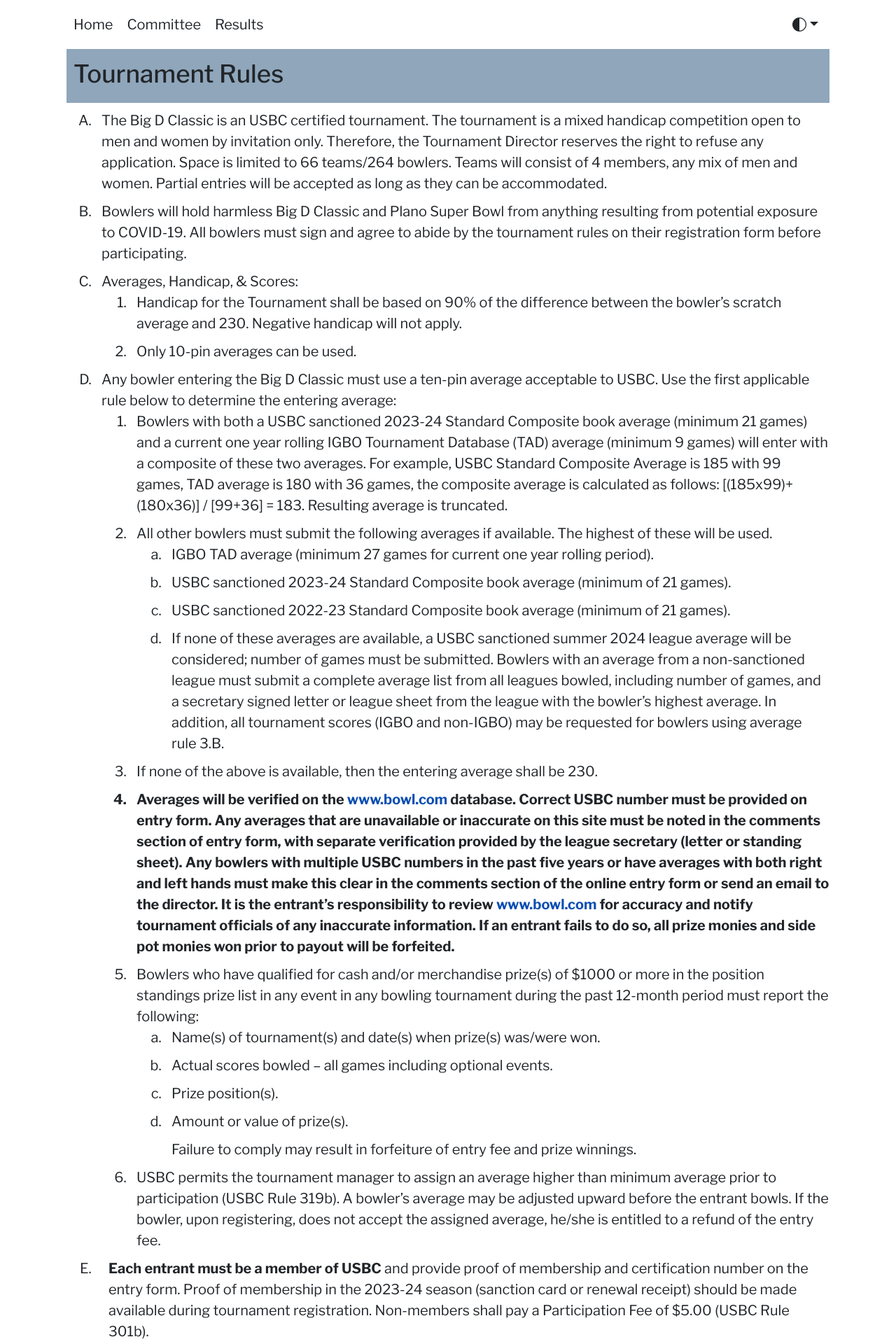
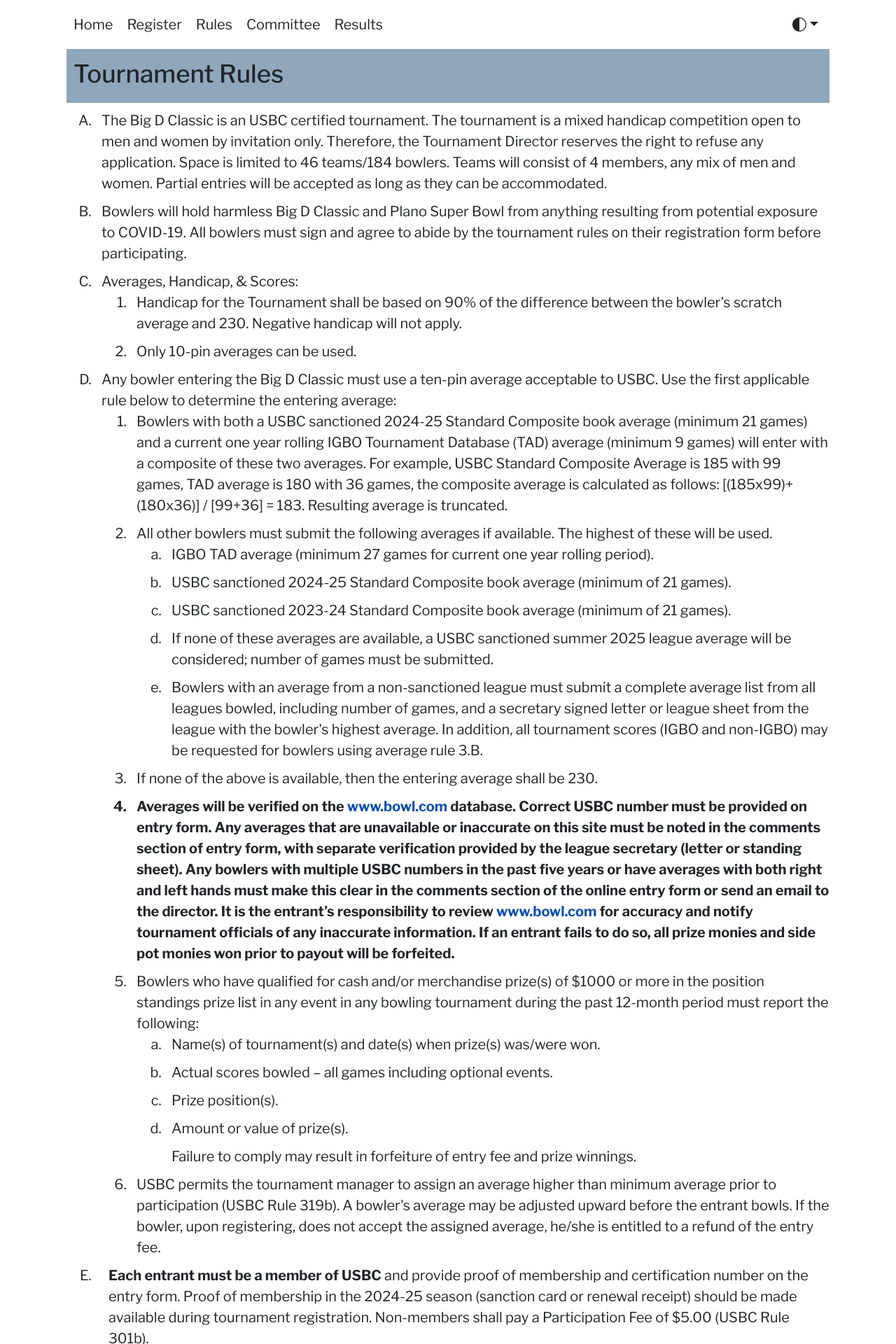
Before and after one commit to tournio/bigdclassic-nextjs, a Next.js app: page /rules in a window 1280 px wide. Shown: the top 1920 px of the page at 70% size. Built offline with nearby package versions, Linux system fonts and the light colour scheme; a web font is replaced by a local one.

Commit message:
Rule updates for 2025, open registration

```diff
--- a/src/components/Layout/Navigation.js
+++ b/src/components/Layout/Navigation.js
@@ -1,6 +1,7 @@
 import Link from "next/link";
 import ColorModeToggler from "../ColorModeToggler/ColorModeToggler";
 import {useRouter} from "next/router";
+import {REGISTER_URL} from "../../utils/misc";
 
 const Navigation = () => {
   const router = useRouter();
@@ -52,14 +53,14 @@
                   text: 'Home',
                 })}
 
-                {/*{navLink({*/}
-                {/*  path: 'https://www.tourn.io/tournaments/bigd-3-nov-2024',*/}
-                {/*  text: 'Register',*/}
-                {/*  // disabled: true,*/}
-                {/*  // title: 'Registration is not yet open',*/}
-                {/*  disabled: false,*/}
-                {/*  title: 'Register for our next Match Play Trios event!',*/}
-                {/*})}*/}
+                {navLink({
+                  path: REGISTER_URL,
+                  text: 'Register',
+                  // disabled: true,
+                  // title: 'Registration is not yet open',
+                  disabled: false,
+                  title: 'Register for the tournament',
+                })}
 
                 {/*<li className={`nav-item`}>*/}
                 {/*  <Link className={`nav-link`} href={'/#section-location'}>*/}
@@ -75,13 +76,13 @@
                 {/*  </Link>*/}
                 {/*</li>*/}
 
-                {/*{navLink({*/}
-                {/*  path: '/rules',*/}
-                {/*  text: 'Rules',*/}
-                {/*  // disabled: false,*/}
-                {/*  // disabled: true,*/}
-                {/*  title: '',*/}
-                {/*})}*/}
+                {navLink({
+                  path: '/rules',
+                  text: 'Rules',
+                  // disabled: false,
+                  // disabled: true,
+                  title: '',
+                })}
 
                 {/*{navLink({*/}
                 {/*  path: '/trios-rules',*/}
--- a/src/components/Rules/Rules.js
+++ b/src/components/Rules/Rules.js
@@ -1,5 +1,5 @@
+import React from "react";
 import styles from './Rules.module.scss';
-import React from "react";
 
 const Rules = () => {
   return (
@@ -15,7 +15,7 @@
       <ol>
         <li>The Big D Classic is an USBC certified tournament. The tournament is a mixed handicap competition open to
           men and women by invitation only. Therefore, the Tournament Director reserves the right to refuse any
-          application. Space is limited to 66 teams/264 bowlers. Teams will consist of 4 members, any mix of men and
+          application. Space is limited to 46 teams/184 bowlers. Teams will consist of 4 members, any mix of men and
           women. Partial entries will be accepted as long as they can be accommodated.
         </li>
         <li>Bowlers will hold harmless Big D Classic and Plano Super Bowl from anything resulting from potential
@@ -24,7 +24,7 @@
         </li>
         <li>Averages, Handicap, &amp; Scores:
           <ol>
-            <li>Handicap for the Tournament shall be based on 90% of the difference between the bowler’s scratch average
+            <li>Handicap for the Tournament shall be based on 90% of the difference between the bowler&apos;s scratch average
               and 230. Negative handicap will not apply.
             </li>
             <li>Only 10-pin averages can be used.</li>
@@ -34,7 +34,7 @@
           applicable rule below to determine the entering average:
           <ol>
             <li>
-              Bowlers with both a USBC sanctioned 2023-24 Standard Composite book average (minimum 21 games) and a
+              Bowlers with both a USBC sanctioned 2024-25 Standard Composite book average (minimum 21 games) and a
               current one year rolling IGBO Tournament Database (TAD) average (minimum 9 games) will enter with a
               composite of these two averages. For example, USBC Standard Composite Average is 185 with 99 games, TAD
               average is 180 with 36 games, the composite average is calculated as follows: [(185x99)+(180x36)] /
@@ -44,12 +44,13 @@
               All other bowlers must submit the following averages if available. The highest of these will be used.
               <ol>
                 <li>IGBO TAD average (minimum 27 games for current one year rolling period).</li>
+                <li>USBC sanctioned 2024-25 Standard Composite book average (minimum of 21 games).</li>
                 <li>USBC sanctioned 2023-24 Standard Composite book average (minimum of 21 games).</li>
-                <li>USBC sanctioned 2022-23 Standard Composite book average (minimum of 21 games).</li>
-                <li>If none of these averages are available, a USBC sanctioned summer 2024 league average will be
-                  considered; number of games must be submitted. Bowlers with an average from a non-sanctioned league
+                <li>If none of these averages are available, a USBC sanctioned summer 2025 league average will be
+                  considered; number of games must be submitted.</li>
+                <li>Bowlers with an average from a non-sanctioned league
                   must submit a complete average list from all leagues bowled, including number of games, and a
-                  secretary signed letter or league sheet from the league with the bowler’s highest average. In
+                  secretary signed letter or league sheet from the league with the bowler&apos;s highest average. In
                   addition, all tournament scores (IGBO and non-IGBO) may be requested for bowlers using average rule
                   3.B.
                 </li>
@@ -84,7 +85,7 @@
             </li>
             <li>
               USBC permits the tournament manager to assign an average higher than minimum average prior to
-              participation (USBC Rule 319b). A bowler’s average may be adjusted upward before the entrant bowls. If the
+              participation (USBC Rule 319b). A bowler&apos;s average may be adjusted upward before the entrant bowls. If the
               bowler, upon registering, does not accept the assigned average, he/she is entitled to a refund of the
               entry fee.
             </li>
@@ -92,8 +93,8 @@
         </li>
         <li>
           <p>
-            <span className={'fw-bold'}>Each entrant must be a member of USBC</span> and provide proof of membership and certification number on the entry form. Proof of membership in the 2023-24 season (sanction card or renewal receipt) should be made available during tournament registration. Non-members shall pay a Participation Fee of $5.00 (USBC Rule 301b).</p>
-          <p><span className={'fw-bold'}>Each entrant must be an IGBO member</span> for the 2023-24 season, which
+            <span className={'fw-bold'}>Each entrant must be a member of USBC</span> and provide proof of membership and certification number on the entry form. Proof of membership in the 2024-25 season (sanction card or renewal receipt) should be made available during tournament registration. Non-members shall pay a Participation Fee of $5.00 (USBC Rule 301b).</p>
+          <p><span className={'fw-bold'}>Each entrant must be an IGBO member</span> for the 2024-25 season, which
             includes anyone who has bowled in an IGBO-sanctioned league. Otherwise, entrant must be a <span
               className={'fw-bold'}>current IGBO Associate member or pay the IGBO Associate Membership Fee of $25 to join.</span>
           </p>
@@ -110,7 +111,7 @@
           forfeit practice time for the shift.
         </li>
         <li>Substitutes will be allowed to participate at the Tournament Director’s discretion.</li>
-        <li>Entry fee is $120.00 per bowler. The official entry deadline is Wednesday, July 31, 2024. All registration
+        <li>Entry fee is $120.00 per bowler. The official entry deadline is Wednesday, July 30, 2025. All registration
           and payment are made online at <a href="http://www.bigdclassic.com">www.bigdclassic.com</a>. Send any
           necessary documentation via email to <a href="mailto:director@bigdclassic.com">director@bigdclassic.com</a>.
         </li>
@@ -134,8 +135,14 @@
               are considered to determine winners. Payout will be 100% per Division.
             </li>
             <li>
-              <p>Scratch Shoot Out. The entry fee for this optional event is based on Division as follows: Division A -
-                $50, Division B - $40, Division C - $40, Division D - $30, Division E - $30.</p>
+              <p>Scratch Shoot Out. The entry fee for this optional event is based on Division as follows:</p>
+                <ul className={styles.Divisions}>
+                  <li>Division A - $50</li>
+                  <li>Division B - $40</li>
+                  <li>Division C - $40</li>
+                  <li>Division D - $30</li>
+                  <li>Division E - $30</li>
+                </ul>
               <p>Scratch Shoot Out qualifiers are determined based on the 9-game scratch total pins bowled in singles,
                 doubles, and team. With a minimum of 20 entries in the division, the top 8 bowlers in each Division will
                 advance to the Scratch Shoot Out competition on Sunday after team event. If there is a tie for the last
@@ -177,13 +184,13 @@
           advertised prizes guaranteed or otherwise, to be pro-rated in accordance with the number of entrants who have
           bowled in each of the respective events up to the time of such termination.
         </li>
-        <li>Tournament Dates: August 9th, 10th, and 11th 2024. All events will be held at <span className={'fw-bold'}>Plano Super Bowl, 2521 K Ave, Plano, TX 75074</span>.
+        <li>Tournament Dates: August 8th, 9th, and 10th 2025. All events will be held at <span className={'fw-bold'}>Plano Super Bowl, 2521 K Ave, Plano, TX 75074</span>.
           Phone: 972-881-0242.
         </li>
         <li>Entry Fee Break Down: <span className={'fw-bold'}>$120 per bowler</span> (Prize Fund $66, Lineage $31.50, IGBO
           Fee $2, Awards/Food/Expenses $20.50).
         </li>
-        <li>Rules subject to change upon 2024 USBC sanction approval. Any rule changes will be posted at registration.
+        <li>Rules subject to change upon 2025 USBC sanction approval. Any rule changes will be posted at registration.
         </li>
         <li>Equipment Rule: Bowling balls must be USBC approved and drilled meeting all USBC requirements. Any bowling
           balls banned by USBC from National events, but are still sanctioned/approved for league and other tournaments,
--- a/src/utils/misc.js
+++ b/src/utils/misc.js
@@ -8,4 +8,4 @@
   return ready;
 }
 
-export const REGISTER_URL = 'https://www.tourn.io/tournaments/bigd-trios-may-2025';
+export const REGISTER_URL = 'https://www.tourn.io/tournaments/bigdclassic-2025';
```
Also changed, not shown: src/components/Spotlight/Spotlight.js (+80 -101 lines).
